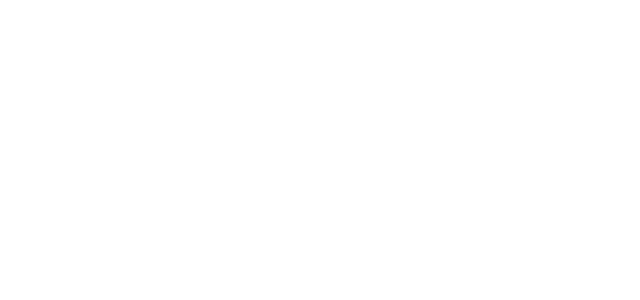
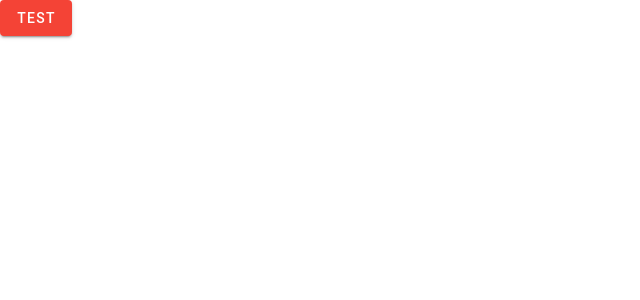
Before and after one commit to vidamohammadi/mana-maham-project, a Vue app: page / in a window 1280 px wide. Shown: the top 300 px of the page, without its empty margins (0-640 px from the left). Built offline with nearby package versions, Linux system fonts and the light colour scheme.

Commit message:
add: vue router for handle paths

```diff
--- a/package.json
+++ b/package.json
@@ -10,12 +10,13 @@
   },
   "dependencies": {
     "vue": "^3.5.18",
+    "vue-router": "^4.5.1",
     "vuetify": "^3.10.1"
   },
   "devDependencies": {
     "@vitejs/plugin-vue": "^6.0.1",
     "autoprefixer": "^10.4.21",
     "postcss": "^8.5.6",
-     "vite": "^7.1.2"
+    "vite": "^7.1.2"
   }
 }
--- a/src/App.vue
+++ b/src/App.vue
@@ -1,10 +1,9 @@
 <script setup>
- import Login from "./components/login.vue";
-</script>
+ </script>
 
 <template>
-<Login />
- </template>
+  <router-view />
+</template>
 
 <style scoped>
 
--- a/src/components/login.vue
+++ b/src/components/login.vue
@@ -1,5 +1,6 @@
 <template>
 
+  <v-btn class="bg-red">test</v-btn>
 
  </template>
 
--- a/src/main.js
+++ b/src/main.js
@@ -1,8 +1,11 @@
 import { createApp } from 'vue'
 import App from './App.vue'
 import vuetify from './plugins/vuetify'
+import router from './router'
+
 
 const app = createApp(App)
 
 app.use(vuetify)
+app.use(router)
 app.mount('#app')
--- /dev/null
+++ b/src/router/index.js
@@ -0,0 +1,19 @@
+import { createRouter, createWebHistory } from 'vue-router'
+import Login from "../components/login.vue";
+
+
+const routes = [
+    {
+        path: '/',
+        name: 'login',
+        component: Login,
+    },
+
+]
+
+const router = createRouter({
+    history: createWebHistory(),
+    routes,
+})
+
+export default router
```
Also changed, not shown: 1 other file (tests, documents, lock files or other folders).
